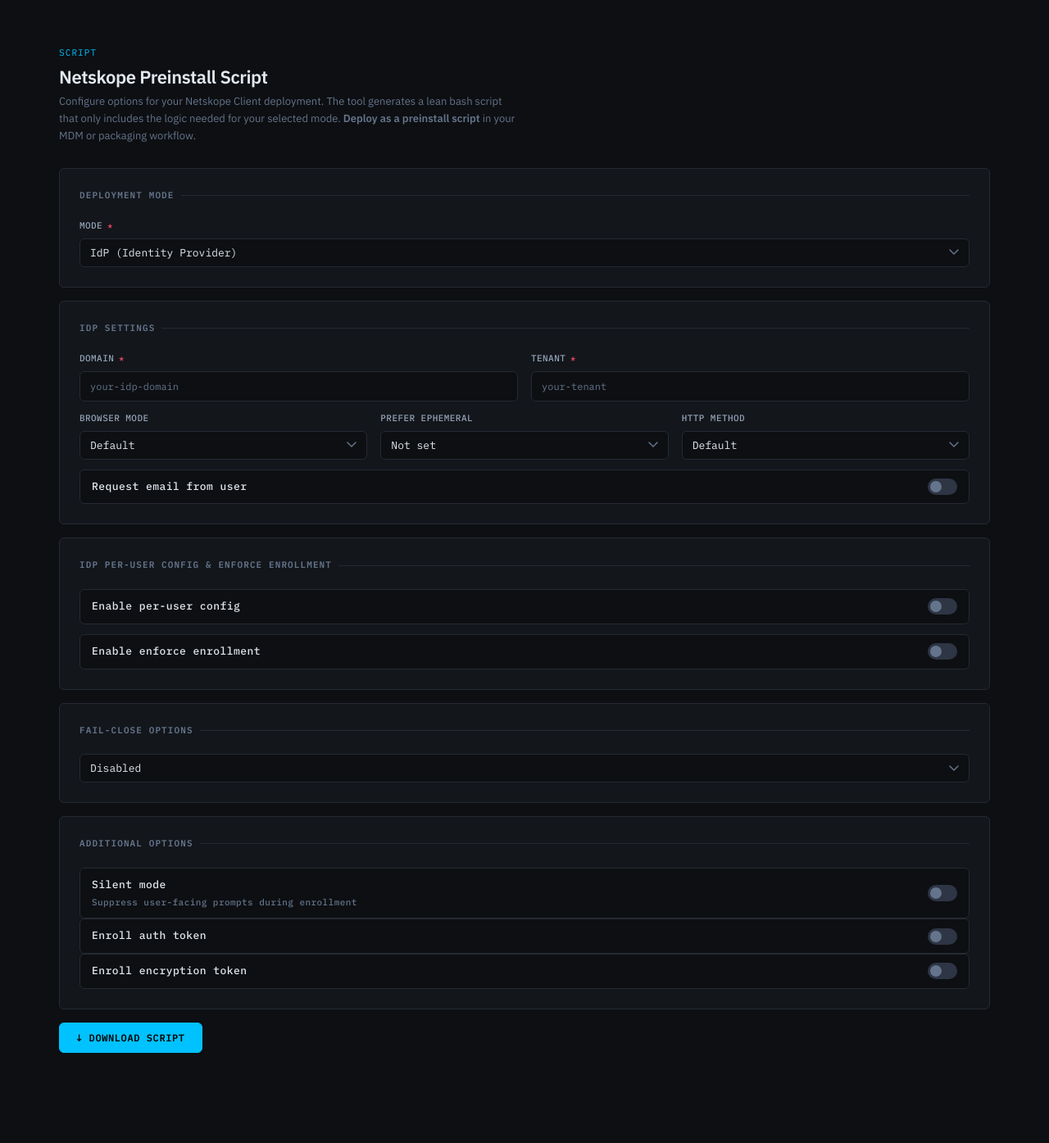
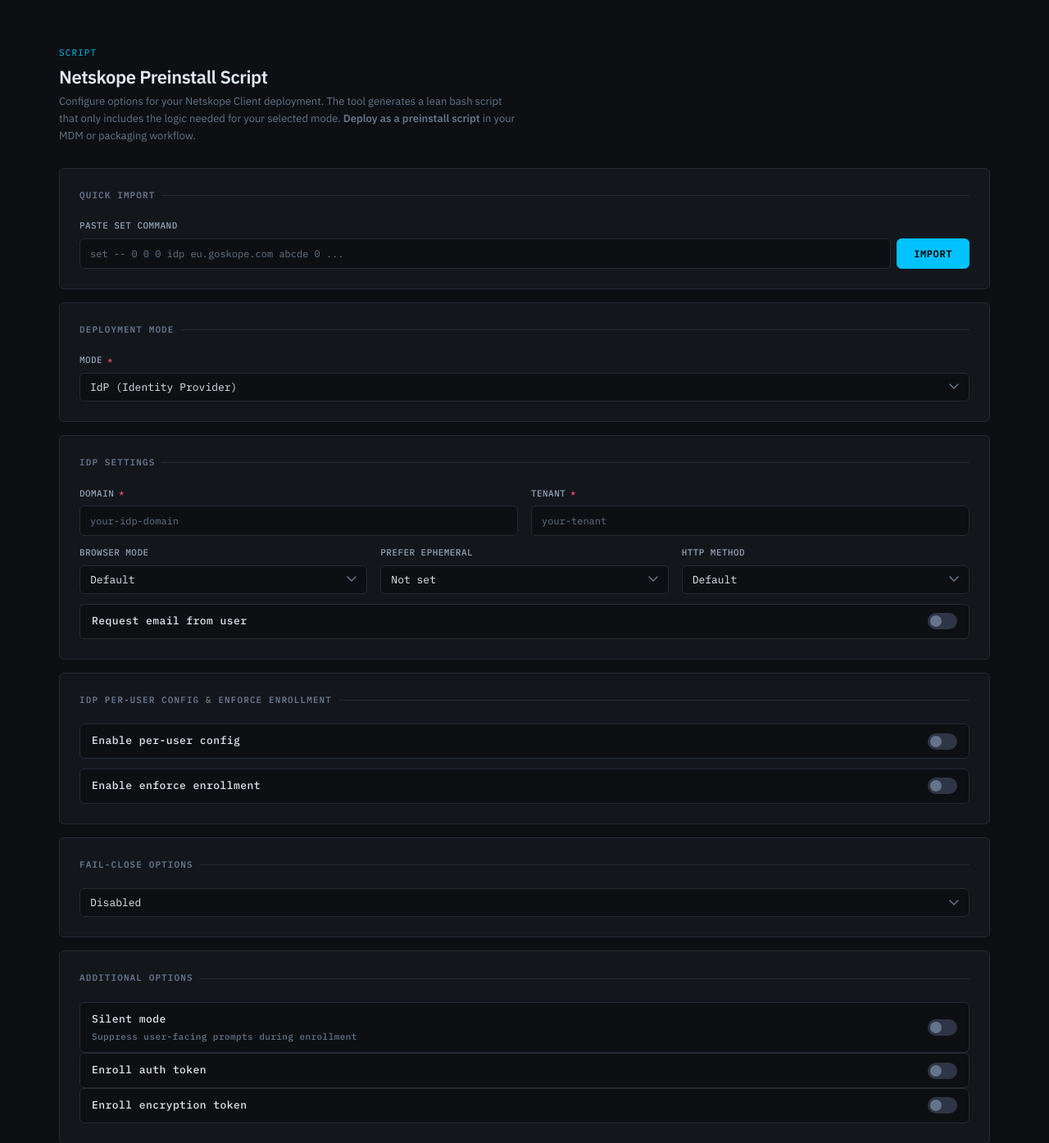
Before and after one commit to arilewis93/online-macadmin-toolbox, a Flask app: page /netskope in a window 1280 px wide. Shown: the part 56-1451 px from the top of the page at 82% size. Before the commit the page ends 1341 px from the top, so only its background shows below. Run offline with Flask 3, Linux system fonts and the light colour scheme; the visitor is signed in with stand-in values (Sample User, id 1); some libraries are stand-ins or nearby versions.

Commit message:
feat(netskope): add Quick Import card HTML
Co-Authored-By: Claude Sonnet 4.6 <noreply@anthropic.com>

```diff
--- a/app/templates/tools/netskope.html
+++ b/app/templates/tools/netskope.html
@@ -21,6 +21,22 @@
         <div class="section-tag">Script</div>
         <div class="section-title">Netskope Preinstall Script</div>
         <div class="section-desc">Configure options for your Netskope Client deployment. The tool generates a lean bash script that only includes the logic needed for your selected mode. <strong>Deploy as a preinstall script</strong> in your MDM or packaging workflow.</div>
+      </div>
+
+      <!-- Quick Import -->
+      <div class="card">
+        <div class="card-title">Quick Import</div>
+        <div class="field-grid single">
+          <div class="field">
+            <label>PASTE SET COMMAND</label>
+            <div style="display:flex;gap:0.5rem">
+              <input type="text" id="cmdPaste" placeholder="set -- 0 0 0 idp eu.goskope.com abcde 0 ..." style="flex:1"
+                     onkeydown="if(event.key==='Enter'){parseCommand();event.preventDefault()}">
+              <button class="btn btn-primary" id="importBtn" onclick="parseCommand()" style="white-space:nowrap">Import</button>
+            </div>
+            <span class="field-error" id="err-cmdPaste">Unrecognized format. Paste a <code>set -- 0 0 0 ...</code> command from Netskope's Intune deployment docs.</span>
+          </div>
+        </div>
       </div>
 
       <!-- Mode Selection -->
```
